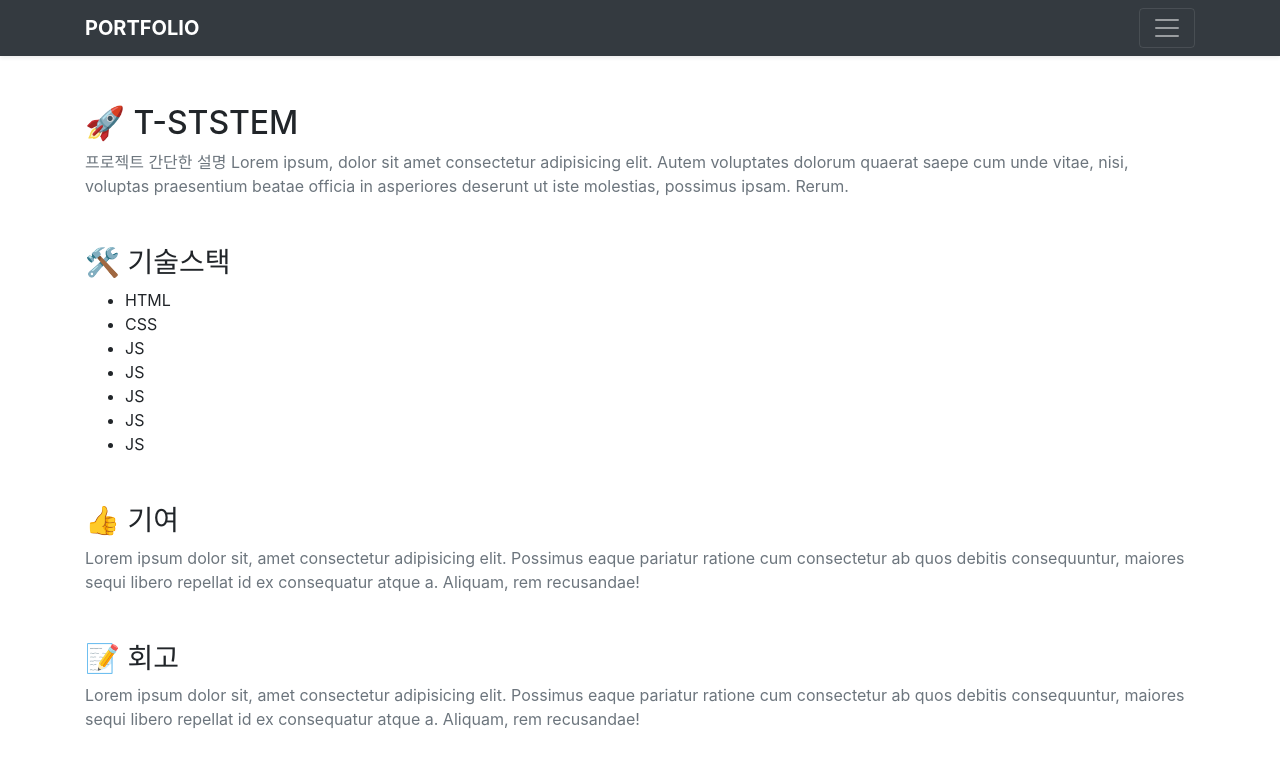
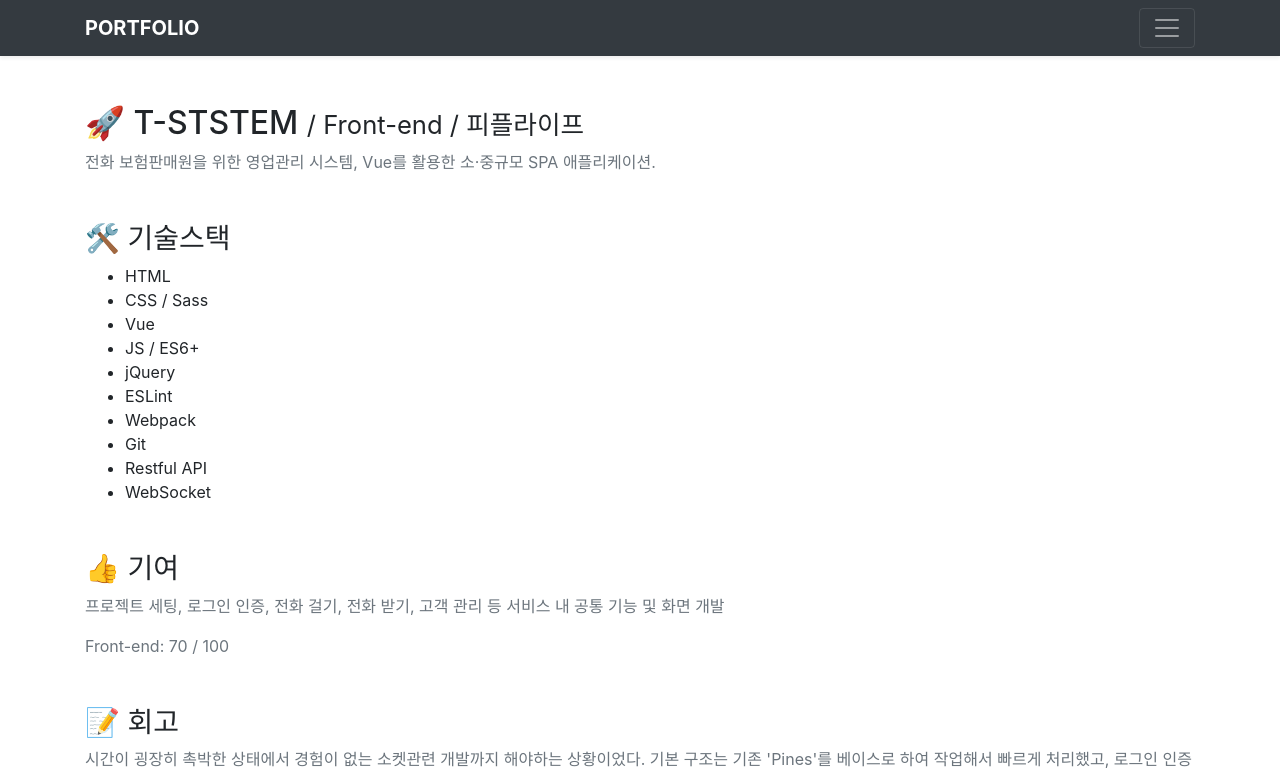
Before and after one commit to kwandev/portfolio, a Nuxt app: page /project/TSystem in a window 1280 px wide. Shown: the top 773 px of the page. Built offline with nearby package versions, Linux system fonts and the light colour scheme.

Commit message:
포트폴리오 완성 1차

```diff
--- a/components/Project.vue
+++ b/components/Project.vue
@@ -5,25 +5,7 @@
   >
     <template v-slot:header>
       <nuxt-link :to="`/project/${project.id}`" tag="a">
-        <template v-if="project.thumbnail">
-          <img :alt="project.name" :src="thumbnail">
-        </template>
-        <template v-else>
-          <svg
-            class="bd-placeholder-img card-img-top"
-            width="100%"
-            height="225"
-            xmlns="http://www.w3.org/2000/svg"
-            preserveAspectRatio="xMidYMid slice"
-            focusable="false"
-            role="img"
-            aria-label="Placeholder: Thumbnail"
-          >
-            <title>title</title>
-            <rect width="100%" height="100%" fill="#55595c" />
-            <text x="50%" y="50%" fill="#eceeef" dy=".3em">Thumbnail</text>
-          </svg>
-        </template>
+        <img :alt="project.name" :src="thumbnail">
       </nuxt-link>
     </template>
     <b-card-title>
@@ -36,7 +18,7 @@
     </b-card-text>
 
     <div class="d-flex justify-content-between align-items-center">
-      <b-button @click="goProject" variant="outline-secondary" size="sm">
+      <b-button @click="goProject" :variant="project.role === 'FE' ? 'outline-primary' : 'outline-secondary'" size="sm">
         View
       </b-button>
       <small class="text-muted">{{ project.date }}</small>
--- a/components/ProjectList.vue
+++ b/components/ProjectList.vue
@@ -26,56 +26,64 @@ export default {
           name: 'T-SYSTEM',
           thumbnail: 'tsystem.png',
           summary: '전화 보험판매원을 위한 영업관리 시스템, Vue를 활용한 소·중규모 SPA 애플리케이션',
-          date: '2019. 11'
+          date: '2019. 11',
+          role: 'FE'
         },
         {
           id: 'pines',
           name: 'Pines',
           thumbnail: 'pines.png',
           summary: '사내 ERP 시스템, Vue를 활용한 중·대규모 SPA 애플리케이션',
-          date: '2019. 11'
+          date: '2019. 11',
+          role: 'FE'
         },
         {
           id: 'ebiz',
           name: '사내 운영 홈페이지 퍼블리싱',
           thumbnail: 'ebiz.png',
           summary: '사내에서 운영하는 각종 홈페이지 퍼블리싱, 유지보수',
-          date: '2019. 11'
+          date: '2019. 11',
+          role: 'FE'
         },
         {
           id: 'assist',
           name: '어시스트',
           thumbnail: 'assist.png',
           summary: '보험판매원(FA)들을 위한 보장분석 시스템',
-          date: '2018. 2'
+          date: '2018. 2',
+          role: 'FE'
         },
         {
           id: 'yearendtax',
           name: 'FA연말정산시스템',
           thumbnail: 'yearendtax.png',
           summary: '보험판매원(FA)들을 위한 사내 연말정산 시스템, 첫 Frontend 프로젝트',
-          date: '2018. 6'
+          date: '2018. 6',
+          role: 'FE'
         },
         {
           id: 'tomatoclass',
           name: '토마토클래스',
           thumbnail: 'tomatoclass.png',
           summary: '영어교육 사이트, 운영과 유지보수 및 코드 리팩토링 위주의 작업을 진행함',
-          date: '2017. 1'
+          date: '2017. 1',
+          role: 'BE'
         },
         {
           id: 'asteleEln',
           name: '전자연구노트',
           thumbnail: 'asteleEln.png',
           summary: '위지윅에디터와 템플릿 제작으로 js를 많이 경험할 수 있었음',
-          date: '2016. 3'
+          date: '2016. 3',
+          role: 'BE'
         },
         {
           id: 'rndoffice',
           name: '알앤디오피스',
           thumbnail: 'rndoffice.png',
           summary: '연구과제 수행을 위한 클라우드 전자연구노트 웹서비스, 기초적인 웹 개발 경험',
-          date: '2014. 6'
+          date: '2014. 6',
+          role: 'BE'
         }
       ]
     }
--- a/pages/index.vue
+++ b/pages/index.vue
@@ -24,5 +24,5 @@ export default {
 }
 </script>
 
-<style>
+<style lang="scss" scoped>
 </style>
--- a/pages/project/Assist.vue
+++ b/pages/project/Assist.vue
@@ -12,10 +12,11 @@
         <ul>
           <li>HTML</li>
           <li>CSS / Sass</li>
-          <li>JS / Vue / jQuery</li>
-          <li>Bootstrap</li>
+          <li>Vue</li>
+          <li>jQuery</li>
           <li>Gulp</li>
           <li>Git</li>
+          <li>Restful API</li>
         </ul>
       </section>
       <section class="mb-5">
--- a/pages/project/AsteleEln.vue
+++ b/pages/project/AsteleEln.vue
@@ -10,11 +10,12 @@
       <section class="mb-5">
         <h3>🛠 기술스택</h3>
         <ul>
+          <li>Spring MVC / 전자정부프레임워크</li>
+          <li>JSP</li>
+          <li>Cubrid / Oracle</li>
           <li>HTML</li>
           <li>CSS</li>
-          <li>JS / jQuery</li>
-          <li>Spring MVC / 전자정부프레임워크</li>
-          <li>Cubrid / Oracle</li>
+          <li>jQuery</li>
           <li>SVN</li>
         </ul>
       </section>
--- a/pages/project/Ebiz.vue
+++ b/pages/project/Ebiz.vue
@@ -18,9 +18,11 @@
         <ul>
           <li>HTML</li>
           <li>CSS / Sass</li>
-          <li>Bootstrap</li>
+          <li>Vue</li>
+          <li>jQueryp</li>
           <li>Gulp</li>
           <li>Git</li>
+          <li>Restful API</li>
         </ul>
       </section>
       <section class="mb-5">
--- a/pages/project/Pines.vue
+++ b/pages/project/Pines.vue
@@ -12,9 +12,10 @@
         <ul>
           <li>HTML</li>
           <li>CSS / Sass</li>
-          <li>JS / jQuery</li>
-          <li>Vue / vue-cli-3</li>
-          <li>Semantic UI</li>
+          <li>Vue</li>
+          <li>JS / ES6+</li>
+          <li>jQuery</li>
+          <li>ESLint</li>
           <li>Webpack</li>
           <li>Git</li>
           <li>Restful API</li>
--- a/pages/project/RndOffice.vue
+++ b/pages/project/RndOffice.vue
@@ -6,16 +6,19 @@
         <p class="text-muted">
           연구과제 수행을 위한 클라우드 전자연구노트 웹서비스, 기초적인 웹 개발 경험을 할 수 있었음.
         </p>
+        <p class="text-muted">
+          <a href="https://www.rndoffice.com/" target="_blank">알앤디오피스</a>
+        </p>
       </section>
       <section class="mb-5">
         <h3>🛠 기술스택</h3>
         <ul>
+          <li>Spring MVC / 전자정부프레임워크</li>
+          <li>JSP</li>
+          <li>Cburid</li>
           <li>HTML</li>
           <li>CSS</li>
-          <li>JS / jQuery</li>
-          <li>JSP</li>
-          <li>Spring MVC / 전자정부프레임워크</li>
-          <li>Cubrid</li>
+          <li>jQuery</li>
           <li>SVN</li>
         </ul>
       </section>
--- a/pages/project/TSystem.vue
+++ b/pages/project/TSystem.vue
@@ -2,34 +2,45 @@
   <div>
     <detail>
       <section class="mb-5">
-        <h2>🚀 T-STSTEM</h2>
+        <h2>🚀 T-STSTEM <small>/ Front-end / 피플라이프</small></h2>
         <p class="text-muted">
-          프로젝트 간단한 설명 Lorem ipsum, dolor sit amet consectetur adipisicing elit. Autem voluptates dolorum quaerat saepe cum unde vitae, nisi, voluptas praesentium beatae officia in asperiores deserunt ut iste molestias, possimus ipsam. Rerum.
+          전화 보험판매원을 위한 영업관리 시스템, Vue를 활용한 소·중규모 SPA 애플리케이션.
         </p>
       </section>
       <section class="mb-5">
         <h3>🛠 기술스택</h3>
         <ul>
           <li>HTML</li>
-          <li>CSS</li>
-          <li>JS</li>
-          <li>JS</li>
-          <li>JS</li>
-          <li>JS</li>
-          <li>JS</li>
+          <li>CSS / Sass</li>
+          <li>Vue</li>
+          <li>JS / ES6+</li>
+          <li>jQuery</li>
+          <li>ESLint</li>
+          <li>Webpack</li>
+          <li>Git</li>
+          <li>Restful API</li>
+          <li>WebSocket</li>
         </ul>
       </section>
       <section class="mb-5">
         <h3>👍 기여</h3>
         <p class="text-muted">
-          Lorem ipsum dolor sit, amet consectetur adipisicing elit. Possimus eaque pariatur ratione cum consectetur ab quos debitis consequuntur, maiores sequi libero repellat id ex consequatur atque a. Aliquam, rem recusandae!
+          프로젝트 세팅, 로그인 인증, 전화 걸기, 전화 받기, 고객 관리 등 서비스 내 공통 기능 및 화면 개발
+        </p>
+        <p class="text-muted">
+          Front-end: 70 / 100
         </p>
       </section>
       <section class="mb-5">
         <h3>📝 회고</h3>
-        <p class="text-muted">
-          Lorem ipsum dolor sit, amet consectetur adipisicing elit. Possimus eaque pariatur ratione cum consectetur ab quos debitis consequuntur, maiores sequi libero repellat id ex consequatur atque a. Aliquam, rem recusandae!
-        </p>
+        <div class="text-muted">
+          <p>
+            시간이 굉장히 촉박한 상태에서 경험이 없는 소켓관련 개발까지 해야하는 상황이었다. 기본 구조는 기존 'Pines'를 베이스로 하여 작업해서 빠르게 처리했고, 로그인 인증과 소켓 관련 개발에 주력했다.
+          </p>
+          <p>
+            소켓을 이용한 기능 개발은 처음이어서 상당히 겁먹었지만, 기본적으로는 전화를 사용하는게 메인 기능이기에 전화와 관련된 업체에서 제공하는 API를 서비스에 알맞게 연결만 하면 되는 작업이었다. 전화와 관련된 예외처리가 무궁무진하다고 생각했기에 개발 후 테스트에 상당히 많은 시간을 쏟았다. 그러나 나는 유닛테스트나 통합테스트에 대한 개념만 대충 알고있는 상태였기에, 코드를 이용한 테스트보다는 직접 손과 행동으로 테스트하는 경우가 훨씬 많았기에 운영 및 유지보수할 때에는 그 부분이 상당히 아쉬웠다.
+          </p>
+        </div>
       </section>
     </detail>
   </div>
--- a/pages/project/TomatoClass.vue
+++ b/pages/project/TomatoClass.vue
@@ -10,10 +10,11 @@
       <section class="mb-5">
         <h3>🛠 기술스택</h3>
         <ul>
+          <li>Spring MVC</li>
           <li>JSP</li>
-          <li>Spring MVC</li>
-          <li>JS / jQeury</li>
           <li>MS-SQL</li>
+          <li>jQeury</li>
+          <li>SVN</li>
         </ul>
       </section>
       <section class="mb-5">
--- a/pages/project/YearEndTax.vue
+++ b/pages/project/YearEndTax.vue
@@ -12,10 +12,10 @@
         <ul>
           <li>HTML</li>
           <li>CSS / Sass</li>
-          <li>JS / jQuery</li>
-          <li>Bootstrap</li>
+          <li>jQuery</li>
           <li>Gulp</li>
           <li>Git</li>
+          <li>Resutful API</li>
         </ul>
       </section>
       <section class="mb-5">
```
